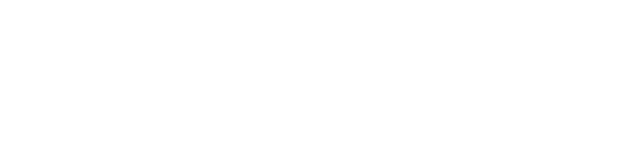
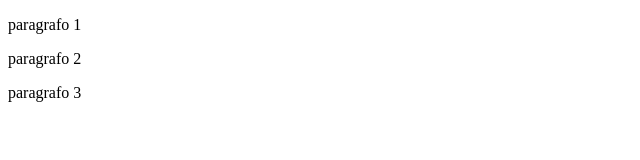
Before and after one commit to BrunoRichard98/viagem, a plain HTML site: page index.html in a window 1280 px wide. Shown: the whole page, without its empty margins (0-640 px from the left). Drawn offline with Linux system fonts and the light colour scheme.

Commit message:
Adicionei 3 parágrafos

```diff
--- a/index.html
+++ b/index.html
@@ -6,6 +6,17 @@
     <title>Document</title>
 </head>
 <body>
+    <p>
+        paragrafo 1
+    </p>
+        paragrafo 2
+    <p>
+        paragrafo 3
+    </p>
+
+    <style>
+
+    </style>
 
 </body>
 </html>
```
